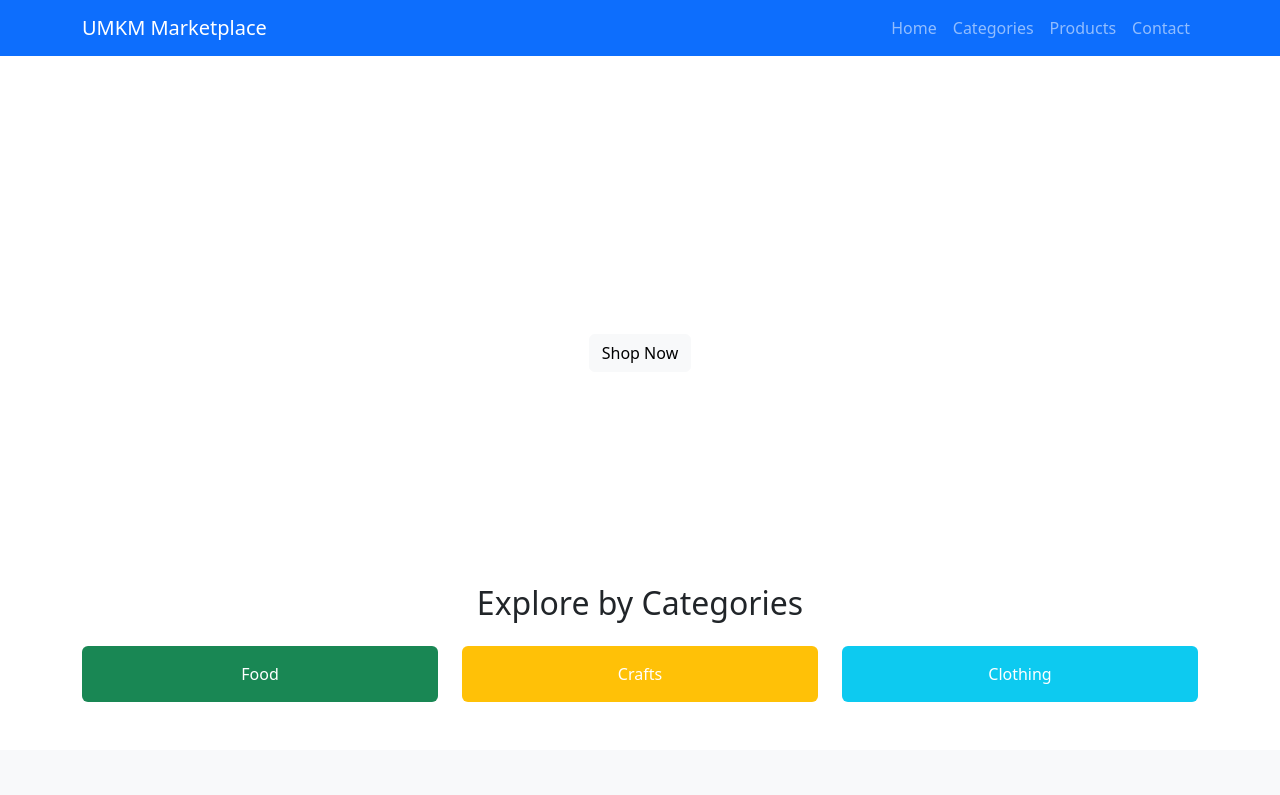
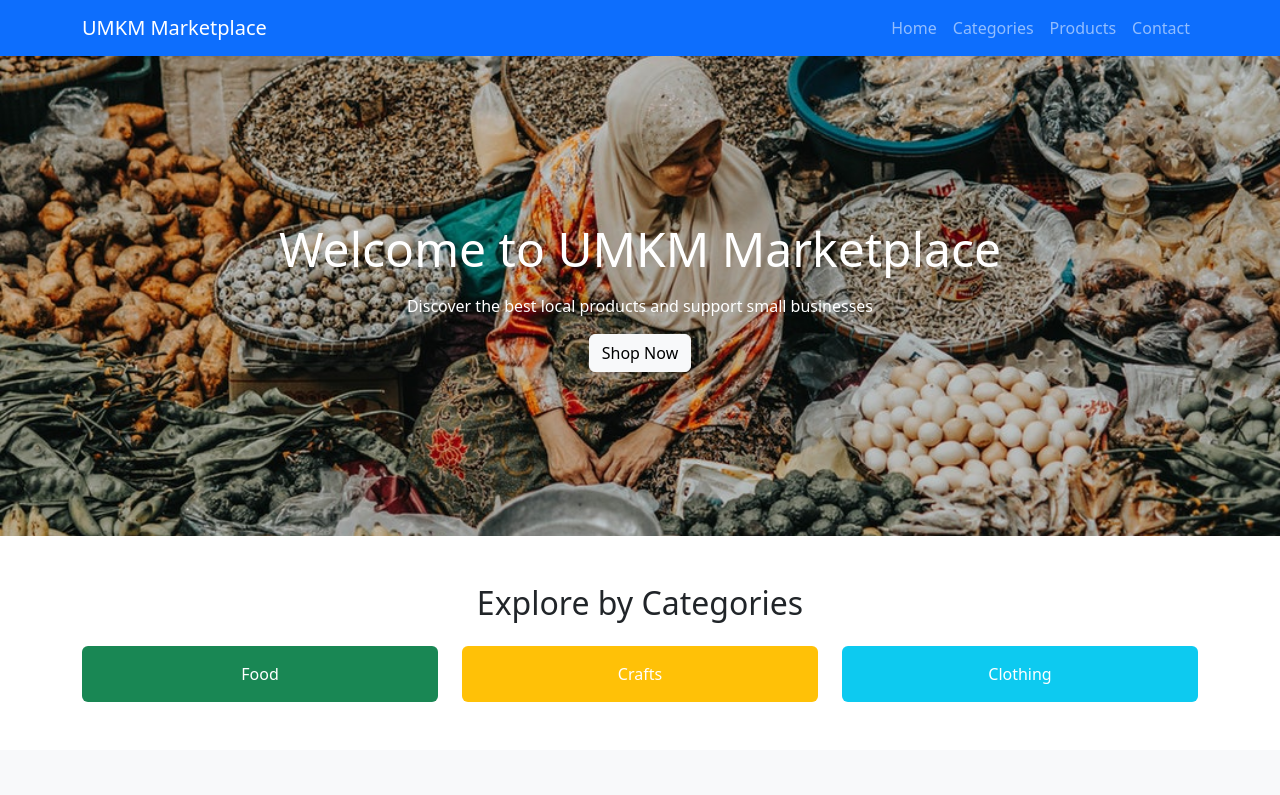
Before and after one commit to SuneoCo/Marketplace-UMKM, a plain HTML site: page index.html in a window 1280 px wide. Shown: the top 795 px of the page. Drawn offline with nearby package versions, Linux system fonts and the light colour scheme.

Commit message:
Update index.html

```diff
--- a/index.html
+++ b/index.html
@@ -7,7 +7,7 @@
     <link href="https://cdn.jsdelivr.net/npm/bootstrap@5.3.0/dist/css/bootstrap.min.css" rel="stylesheet" />
     <style>
       .hero {
-        background: url(img/B-01.jpg) center/cover no-repeat;
+        background: url(https://github.com/SuneoCo/Marketplace-UMKM/blob/main/B-01.jpg?raw=true) center/cover no-repeat;
         color: white;
         height: 60vh;
         display: flex;
```
